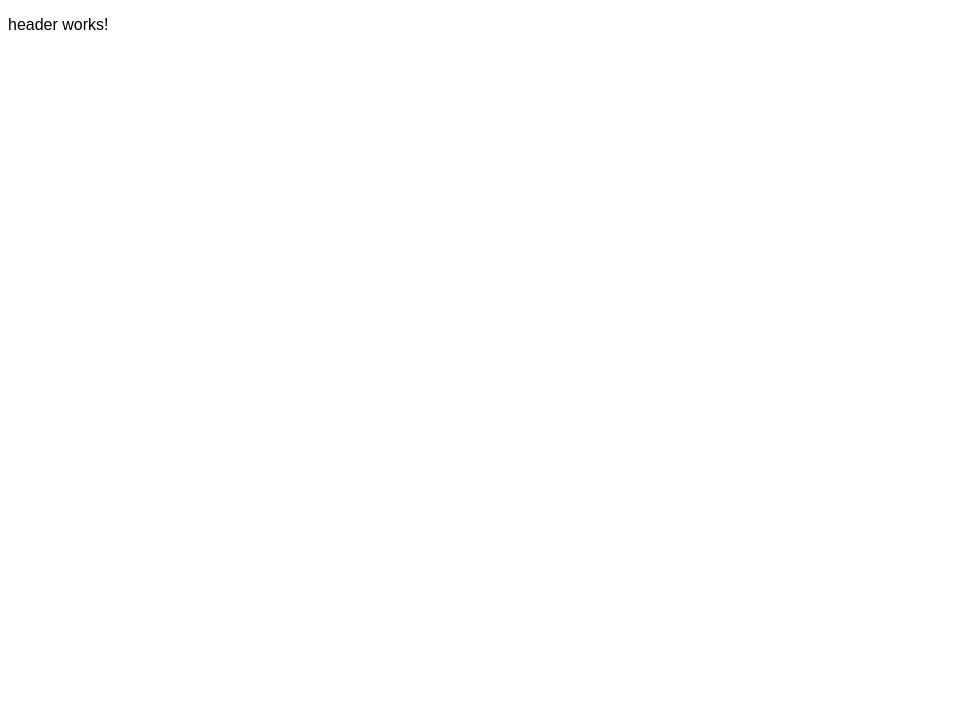
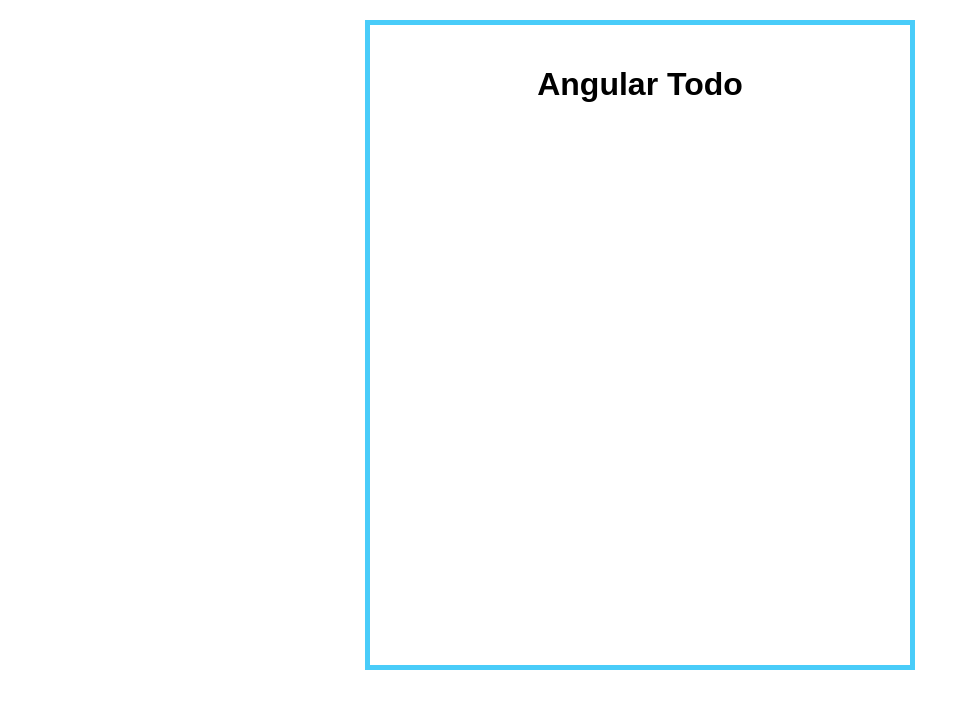
Before and after one commit to phillip-ables/angular-todo-list, an Angular app in the folder todos-app/: page / in a window 1280 px wide. Shown: the top 708 px of the page, without its empty margins (0-969 px from the left). Built offline with nearby package versions, Linux system fonts and the light colour scheme.

Commit message:
basic style of the app

```diff
--- a/todos-app/src/app/app.component.css
+++ b/todos-app/src/app/app.component.css
@@ -0,0 +1,11 @@
+.App {
+	text-align: center;
+}
+
+.todo-wrapper {
+	margin: 20px auto 20px auto;
+	width: 500px;
+	min-height: 600px;
+	border: 5px solid rgba(73, 204, 249, 1.0);
+	padding: 20px;
+}
--- a/todos-app/src/app/components/header/header.component.html
+++ b/todos-app/src/app/components/header/header.component.html
@@ -1,3 +1 @@
-<p>
-  header works!
-</p>
+<h1>Angular Todo</h1>
```
